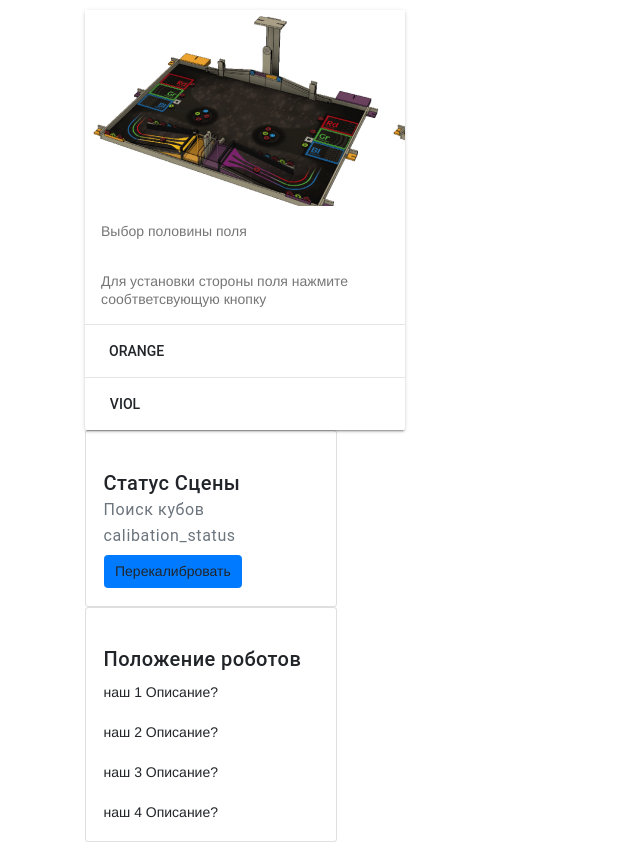
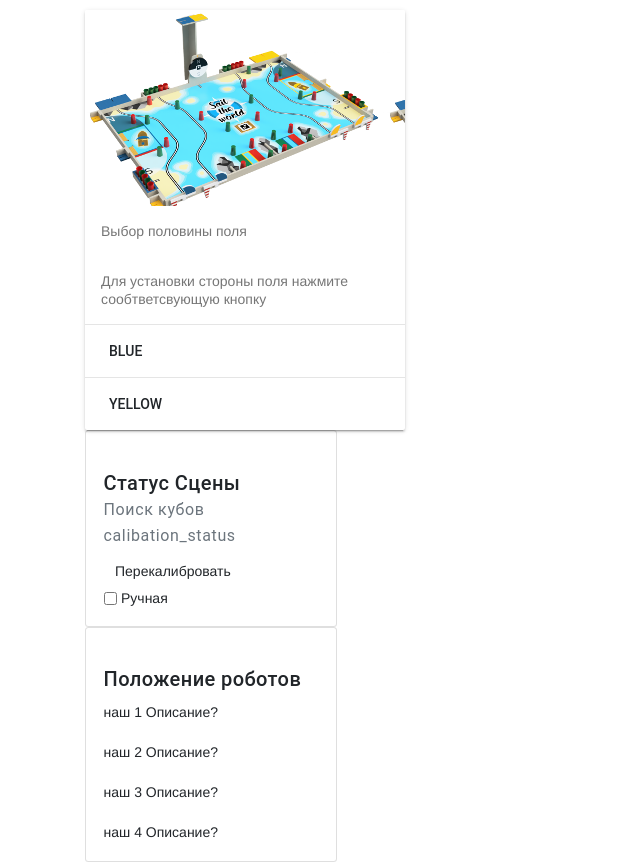
Before and after one commit to ra3vld/aruco-gui, a Flask app: page / in a window 1280 px wide. Shown: the whole page, without its empty margins (0-640 px from the left). Run offline with Flask 2, Linux system fonts and the light colour scheme; parts of the project's set-up code (start-up, migrations or seed data) failed here and were passed over; some libraries are stand-ins or nearby versions.

Commit message:
add manualCalibrateCheckobox; update to 2020 rules

```diff
--- a/src/app.py
+++ b/src/app.py
@@ -68,13 +68,14 @@ class Gui(Process):
 
         @self.socketio.on('message')
         def handle_message(message):
+            cmd = message['id']
             res = ""
-            if message == "setGreen":
+            if cmd == "setGreen":
                 res = self.call_set_side("g")
-            if message == "setOrange":
+            if cmd == "setOrange":
                 res = self.call_set_side("o")
-            if message == "recalibrate":
-                res = self.call_recalib()
+            if cmd == "recalibrate":
+                res = self.call_recalib(message['data'])
             print('received message: ' + message)
             emit ("message_reply", str(res))
             es = {"x": "", "y":"", "z": ""}
@@ -124,14 +125,14 @@ class Gui(Process):
 
 
 
-    def call_recalib(self):
+    def call_recalib(self, is_manual):
         rospy.wait_for_service('ArucoRecalibrate', 3)
         resp1 = ""
         try:
             recal = rospy.ServiceProxy('ArucoRecalibrate', ArucoRecalibrate)
-            resp1 = recal("")
-        except rospy.ServiceException, e:
-            print "Service call failed: %s"%e
+            resp1 = recal(is_manual)
+        except rospy.ServiceException as e:
+            print ("Service call failed: %s"%e)
         return resp1
 
 
@@ -142,8 +143,8 @@ class Gui(Process):
         try:
             setSide = rospy.ServiceProxy('SetSide', SetSide)
             resp1 = setSide(color)
-        except rospy.ServiceException, e:
-            print "Service call failed: %s"%e
+        except rospy.ServiceException as e:
+            print ("Service call failed: %s"%e)
         return resp1
 
 
--- a/src/templates/welcome.html
+++ b/src/templates/welcome.html
@@ -10,7 +10,7 @@
     .demo-card-square > .mdl-card__title {
       color: #faf;
       background:
-        url('/static/Eurobot2019_AtomFactory_low.png') ;
+        url('/static/2020.png') ;
     }
   </style>
 
@@ -102,9 +102,15 @@
 
           $( ".btn-primary" ).click(function() {
             var id =  $(this).attr('id');
-            socket.emit('message', id);
+            socket.emit('message', {'id':id, 'data':''});
             console.log('message', id)
           });
+            $( "#recalibrate" ).click(function() {
+                var id =  $(this).attr('id');
+                socket.emit('message', {'id':id, 'data':$( "#manualCalCheckbox" )[0].checked});
+                console.log('message', id)
+            });
+
         })
     </script>
 
@@ -151,12 +157,12 @@
           </div>
           <div class="mdl-card__actions mdl-card--border">
             <a  id="setGreen" class="mdl-button mdl-button--colored mdl-js-button mdl-js-ripple-effect btn-primary">
-              Orange
+              Blue
             </a>
           </div>
           <div class="mdl-card__actions mdl-card--border">
             <a id="setOrange" class="mdl-button mdl-button--colored mdl-js-button mdl-js-ripple-effect btn-primary">
-              Viol
+              Yellow
             </a>
           </div>
         </div>
@@ -168,7 +174,11 @@
               <h6 id="scene_statuses" class="card-subtitle mb-2 text-muted">Поиск кубов</h6>
               <h6 id="calibation_status" class="card-subtitle mb-2 text-muted"> calibation_status </h6>
               <!-- <p class="card-text">Описание?</p> -->
-              <a class="btn btn-primary" id="recalibrate" >Перекалибровать</a>
+              <a class="btn" id="recalibrate" >Перекалибровать</a>
+              <div class="form-check">
+                <input type="checkbox" class="form-check-input" id="manualCalCheckbox">
+                <label class="form-check-label" for="manualCalCheckbox">Ручная</label>
+              </div>
               <!-- <a href="#" class="card-link">Card link</a> -->
               <!-- <a href="#" class="card-link">Another link</a> -->
             </div>
```
Also changed, not shown: src/static/2020.png (added).
